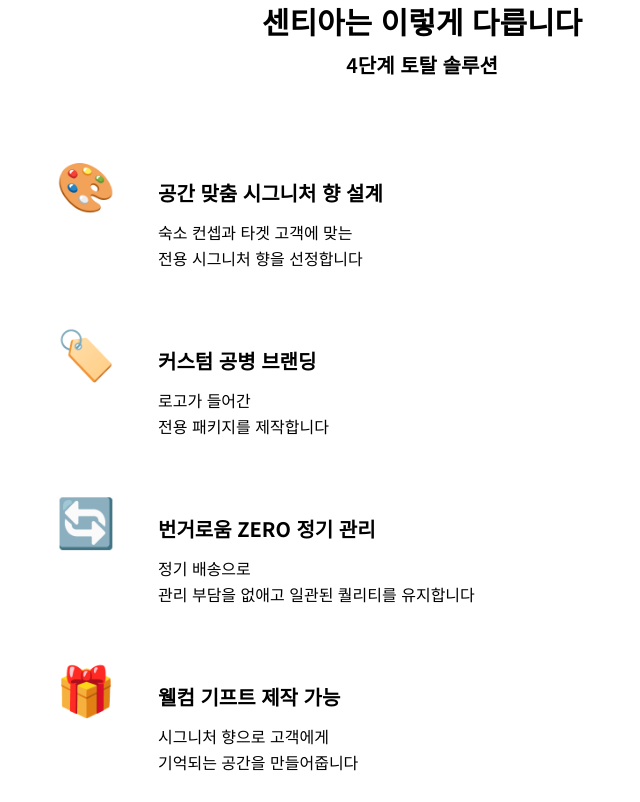
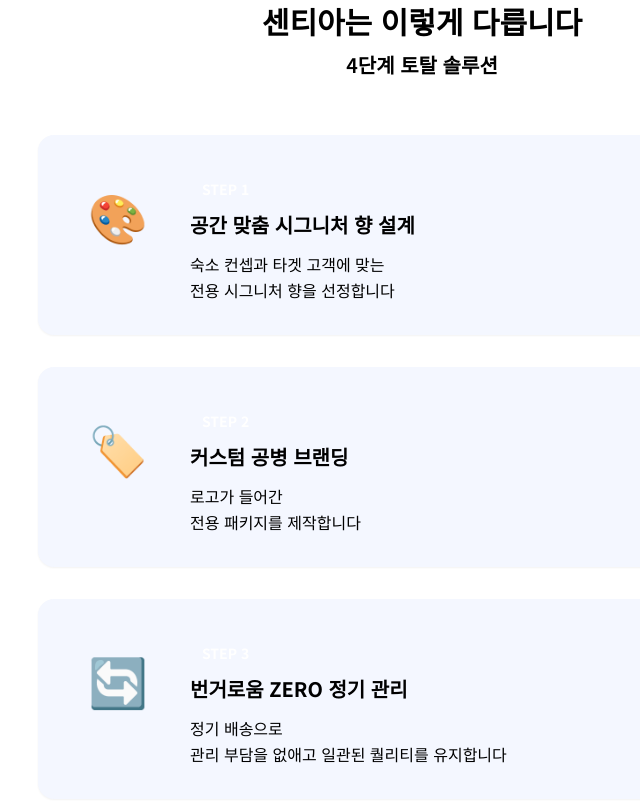
Before and after one commit to ayeg7275-alt/sent, a plain HTML site: page index.html in a window 1280 px wide. Shown: the part 5218-6020 px from the top of the page, without its empty margins (218-858 px from the left). Drawn offline with nearby package versions, Linux system fonts and the light colour scheme.

Commit message:
Update index.html

```diff
--- a/index.html
+++ b/index.html
@@ -305,7 +305,7 @@
       <p class="text-xl text-btn-main font-semibold">4단계 토탈 솔루션</p>
      </div><!-- 4단계 세로 나열 -->
      <div class="space-y-8 max-w-3xl mx-auto mb-12"><!-- STEP 1 -->
-      <div class="flex gap-6 items-start">
+      <div class="flex gap-6 items-start bg-[#F4F7FF] p-8 rounded-2xl shadow-sm transition hover:shadow-lg hover:-translate-y-1 duration-300">
        <div class="flex-shrink-0">
         <div class="flex items-center justify-center h-24 w-24 rounded-2xl bg-gradient-to-br from-btn-main to-point-blue"><span class="text-5xl">🎨</span>
         </div>
@@ -318,7 +318,7 @@
          전용 시그니처 향을 선정합니다</p>
        </div>
       </div><!-- STEP 2 -->
-      <div class="flex gap-6 items-start">
+      <div class="flex gap-6 items-start bg-[#F4F7FF] p-8 rounded-2xl shadow-sm transition hover:shadow-lg hover:-translate-y-1 duration-300">
        <div class="flex-shrink-0">
         <div class="flex items-center justify-center h-24 w-24 rounded-2xl bg-gradient-to-br from-btn-main to-point-blue"><span class="text-5xl">🏷️</span>
         </div>
@@ -331,7 +331,7 @@
          전용 패키지를 제작합니다</p>
        </div>
       </div><!-- STEP 3 -->
-      <div class="flex gap-6 items-start">
+      <div class="flex gap-6 items-start bg-[#F4F7FF] p-8 rounded-2xl shadow-sm transition hover:shadow-lg hover:-translate-y-1 duration-300">
        <div class="flex-shrink-0">
         <div class="flex items-center justify-center h-24 w-24 rounded-2xl bg-gradient-to-br from-btn-main to-point-blue"><span class="text-5xl">🔄</span>
         </div>
@@ -344,7 +344,7 @@
          관리 부담을 없애고 일관된 퀄리티를 유지합니다</p>
        </div>
       </div><!-- STEP 4 -->
-      <div class="flex gap-6 items-start">
+      <div class="flex gap-6 items-start bg-[#F4F7FF] p-8 rounded-2xl shadow-sm transition hover:shadow-lg hover:-translate-y-1 duration-300">
        <div class="flex-shrink-0">
         <div class="flex items-center justify-center h-24 w-24 rounded-2xl bg-gradient-to-br from-success to-teal-400"><span class="text-5xl">🎁</span>
         </div>
```
